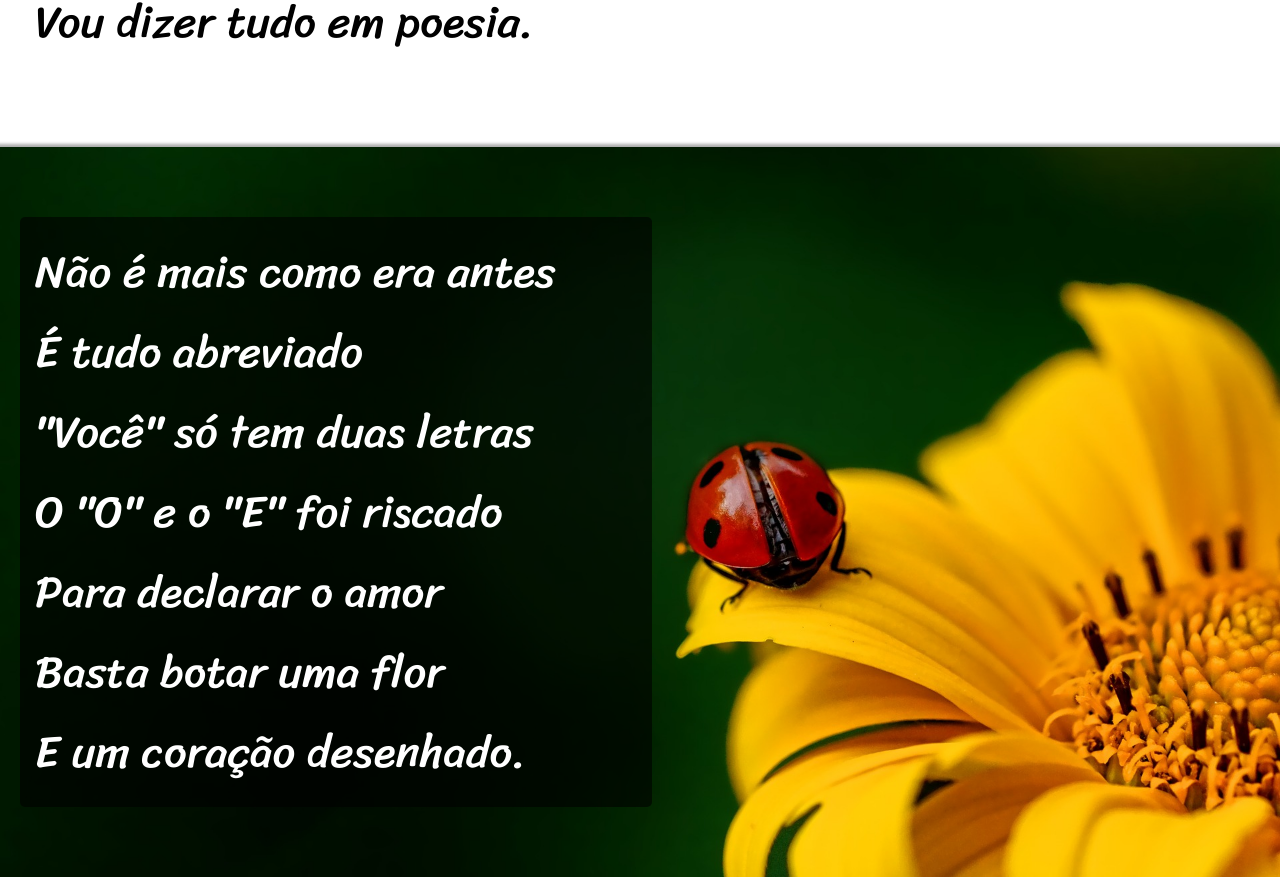
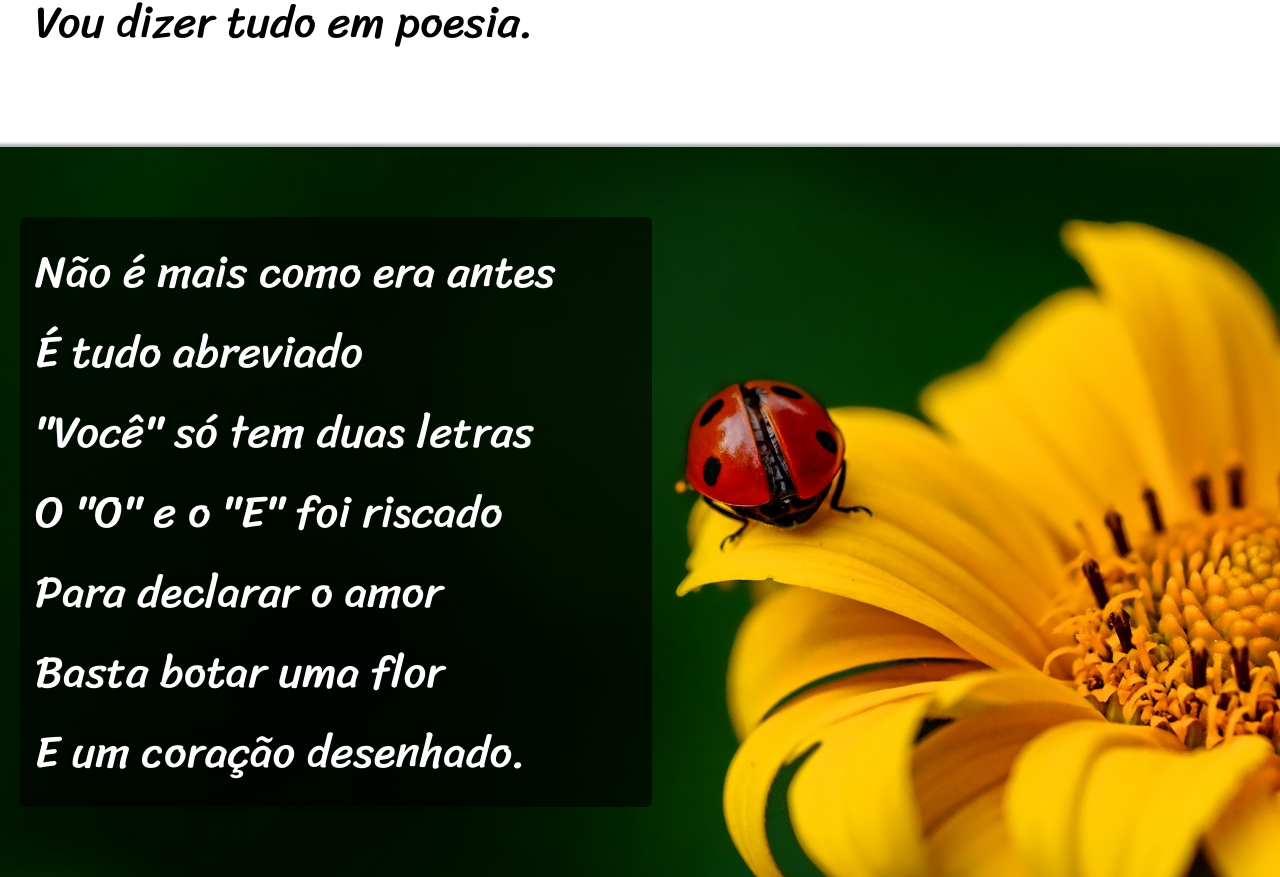
Before and after one commit to isacdelima/projeto-site_cordel, a plain HTML site: page index.html in a window 1280 px wide. Shown: the part 892-1769 px from the top of the page. Drawn offline with Linux system fonts and the light colour scheme.

Commit message:
Changing Background Position

```diff
--- a/index.html
+++ b/index.html
@@ -71,7 +71,7 @@
             background-attachment: fixed;
             margin-bottom: 20px;
             box-shadow: 0px 0px 3px 3px #00000054;
-            background-position: top center;
+            background-position: center right;
         }
 
         .fundo-imagem#flor{
```
